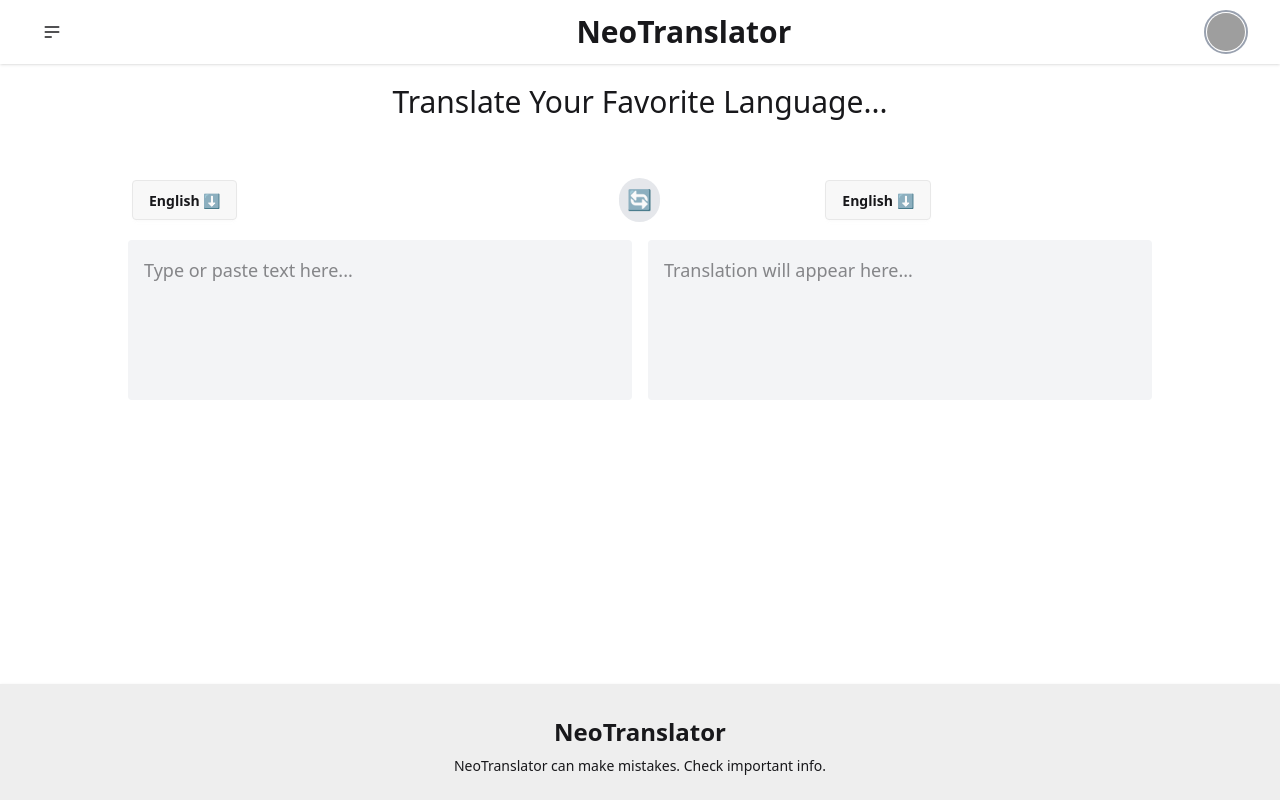
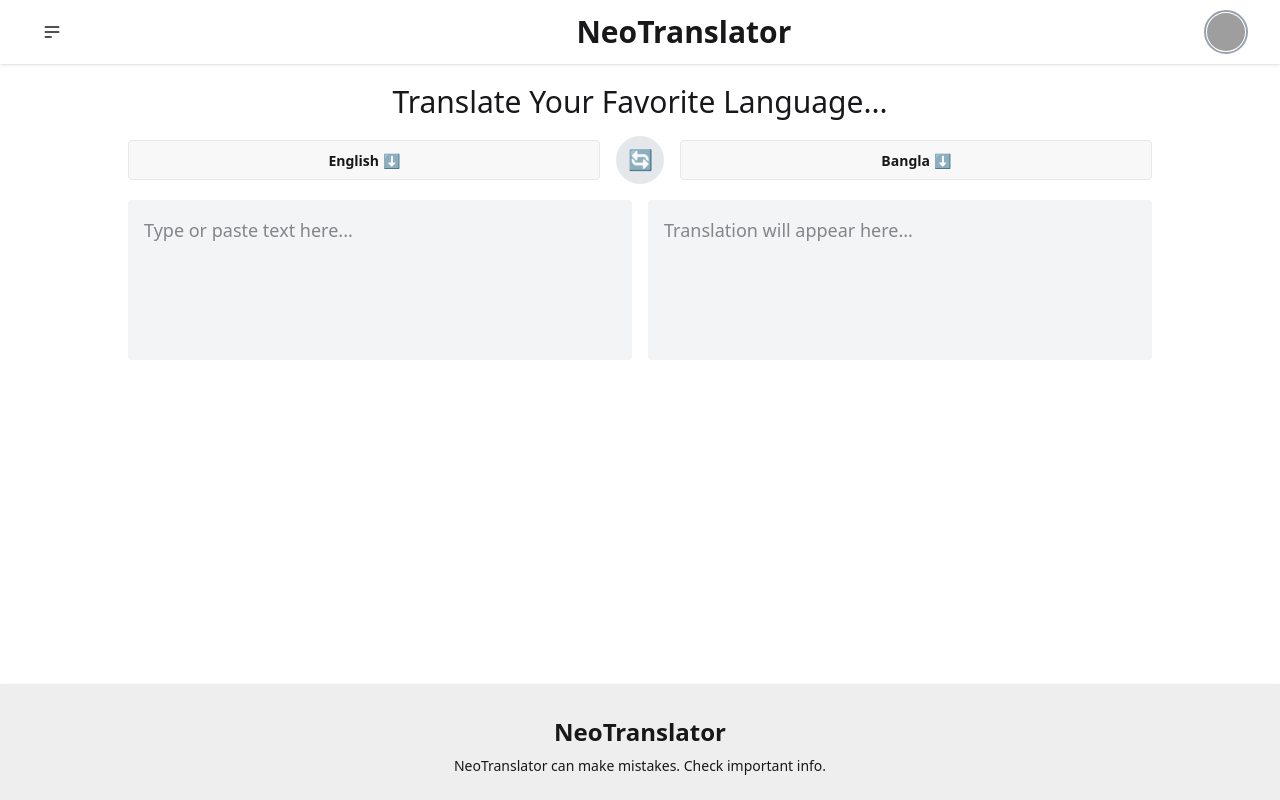
Before and after one commit to md-abu-naim/NeoTranslator-Client, a React (Vite) app: page / in a window 1280 px wide. Built offline with nearby package versions, Linux system fonts and the light colour scheme; grey boxes are pictures that could not be loaded.

Commit message:
design is okay

```diff
--- a/src/Pages/Home/Home.jsx
+++ b/src/Pages/Home/Home.jsx
@@ -19,59 +19,41 @@ const Home = () => {
     return (
         <div>
             <h1 className="text-center text-3xl">Translate Your Favorite Language...</h1>
-            <div className=" mt-10 p-4">
+            <div className="p-4">
             {/* Language Select + Swap Button */}
-                <div className="grid grid-cols-3 gap-4 items-center mb-4">
+            <div className="grid grid-cols-[1fr_auto_1fr] gap-4 items-center mb-4">
                 {/* From Language Dropdown */}
-                    {/* <select
-                        value={fromLang}
-                        onChange={(e) => setFromLang(e.target.value)}
-                        className="border p-2 rounded bg-white w-full"
-                    >
-                        {languages.map((lang) => (
-                            <option key={lang} value={lang}>
-                                {lang}
-                            </option>
+                <div className="dropdown dropdown-bottom w-full">
+                    <div tabIndex={0} role="button" className="btn w-full">{fromLang} ⬇️</div>
+                    <ul tabIndex={0} className="dropdown-content grid grid-cols-3 bg-base-100 rounded-box z-10 w-full p-2 shadow-sm">
+                        {languages.map(lang => (
+                            <li key={lang} onClick={() => setFromLang(lang)} className="text-center hover:bg-gray-200 rounded p-2 cursor-pointer">
+                                <a>{lang}</a>
+                            </li>
                         ))}
-
-
-                    </select> */}
-
-                    <div className="dropdown dropdown-bottom">
-                        <div tabIndex={0} role="button" className="btn m-1">{fromLang} ⬇️</div>
-                        <ul tabIndex={0} className="dropdown-content grid grid-cols-3 menu bg-base-100 rounded-box z-1 w-52 p-2 shadow-sm">
-                            {languages.map(lang => <li onClick={() => setFromLang(lang)} key={lang}><a>{lang}</a></li>)}
                     </ul>
                 </div>
 
                 {/* Swap Button */}
                 <button
                     onClick={swapLanguages}
-                        className="p-2 bg-gray-200 rounded-full text-xl hover:bg-gray-300 mx-auto"
+                    className="p-2 bg-gray-200 rounded-full text-xl hover:bg-gray-300 w-12 h-12 flex items-center justify-center"
                 >
                     🔄
                 </button>
 
                 {/* To Language Dropdown */}
-                    {/* <select
-                        value={toLang}
-                        onChange={(e) => setToLang(e.target.value)}
-                        className="border p-2 rounded bg-white w-full"
-                    >
-                        {languages.map((lang) => (
-                            <option key={lang} value={lang}>
-                                {lang}
-                            </option>
+                <div className="dropdown dropdown-bottom w-full">
+                    <div tabIndex={0} role="button" className="btn w-full">{toLang} ⬇️</div>
+                    <ul tabIndex={0} className="dropdown-content grid grid-cols-3 bg-base-100 rounded-box z-10 w-full p-2 shadow-sm">
+                        {languages.map(lang => (
+                            <li key={lang} onClick={() => setToLang(lang)} className="text-center hover:bg-gray-200 rounded p-2 cursor-pointer">
+                                <a>{lang}</a>
+                            </li>
                         ))}
-                    </select> */}
-                    <div className="dropdown dropdown-bottom">
-                        <div  tabIndex={0} role="button" className="btn m-1">{fromLang} ⬇️</div>
-                        <ul tabIndex={0} className="dropdown-content grid grid-cols-3 menu bg-base-100 rounded-box z-1 w-52 p-2 shadow-sm">
-                            {languages.map(lang => <li onClick={() => setToLang(lang)} key={lang}><a>{lang}</a></li>)}
                     </ul>
                 </div>
             </div>
-
 
             {/* Translation Textareas */}
             <div className="grid grid-cols-2 gap-4">
@@ -83,11 +65,11 @@ const Home = () => {
                     onChange={(e) => setInputText(e.target.value)}
                 />
 
-                    {/* Output Textarea (Translated) */}
+                {/* Output Textarea (Real-time Preview) */}
                 <textarea
                     className="w-full h-40 p-4 text-lg focus:outline-none resize-none bg-gray-100 rounded"
                     placeholder="Translation will appear here..."
-                        value={translatedText}
+                    value={inputText} // Input-এর সাথে সাথে আপডেট হবে
                     readOnly
                 />
             </div>
```
Lines whose indentation alone changed are shown as unchanged.
